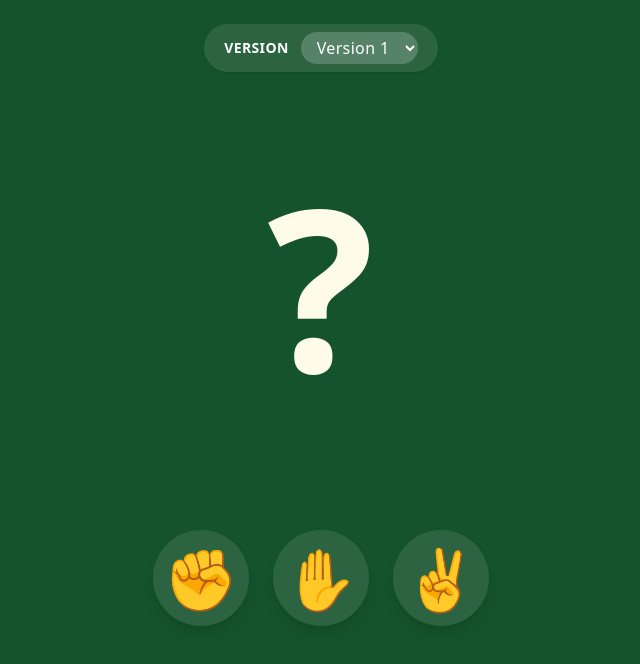
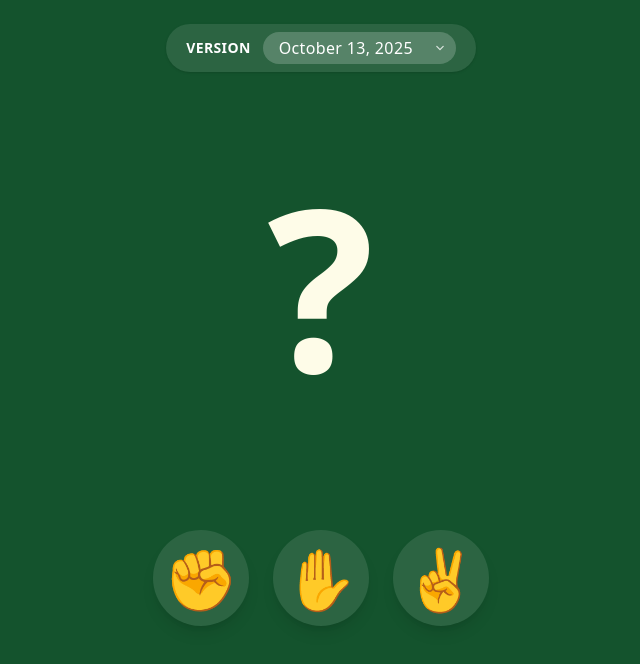
Before and after one commit to Aquinnmo/rps-web, a Next.js app: page / in a window 1280 px wide. Shown: the top 664 px of the page, without its empty margins (319-959 px from the left). Built offline with nearby package versions, Linux system fonts and the light colour scheme.

Commit message:
dropdown works

```diff
--- a/src/app/page.tsx
+++ b/src/app/page.tsx
@@ -77,18 +77,30 @@ export default function Home() {
       <div className="absolute top-6 flex w-full justify-center">
         <label
           htmlFor="game-version"
-          className="flex items-center gap-3 rounded-full bg-white/10 px-5 py-2 text-sm font-semibold uppercase tracking-wide text-white shadow"
+          className="relative flex items-center gap-3 rounded-full bg-white/10 px-5 py-2 text-sm font-semibold uppercase tracking-wide text-white shadow"
         >
           <span>Version</span>
+          <div className="relative">
             <select
               id="game-version"
               value={gameVersion}
               onChange={handleVersionChange}
-            className="rounded-full bg-white/20 px-3 py-1 text-base font-medium text-white outline-none ring-white/60 transition focus-visible:ring"
+              className="appearance-none rounded-full bg-white/20 px-4 py-1 pr-8 text-base font-medium text-white outline-none ring-white/60 transition focus-visible:ring [&>option]:bg-[#14532d] [&>option]:text-[#fefce8] [&>option]:py-2 [&>option]:px-4 [&>option]:font-medium [&>option]:checked:bg-[#166534] [&>option]:hover:bg-[#166534]"
             >
-            <option value={0}>Version 0</option>
-            <option value={1}>Version 1</option>
+              <option value={0} className="bg-[#14532d] text-[#fefce8] py-2 px-4 font-medium hover:bg-[#166534]">Weighted Random</option>
+              <option value={1} className="bg-[#14532d] text-[#fefce8] py-2 px-4 font-medium hover:bg-[#166534]">October 13, 2025</option>
             </select>
+            {/* custom caret to match site style */}
+            <svg
+              className="pointer-events-none absolute right-2 top-1/2 h-4 w-4 -translate-y-1/2 text-white/80"
+              viewBox="0 0 20 20"
+              fill="none"
+              xmlns="http://www.w3.org/2000/svg"
+              aria-hidden
+            >
+              <path d="M6 8l4 4 4-4" stroke="currentColor" strokeWidth="1.5" strokeLinecap="round" strokeLinejoin="round" />
+            </svg>
+          </div>
         </label>
       </div>
       <div className="text-[clamp(8rem,18vw,14rem)] font-semibold leading-none">
```
Lines whose indentation alone changed are shown as unchanged.
